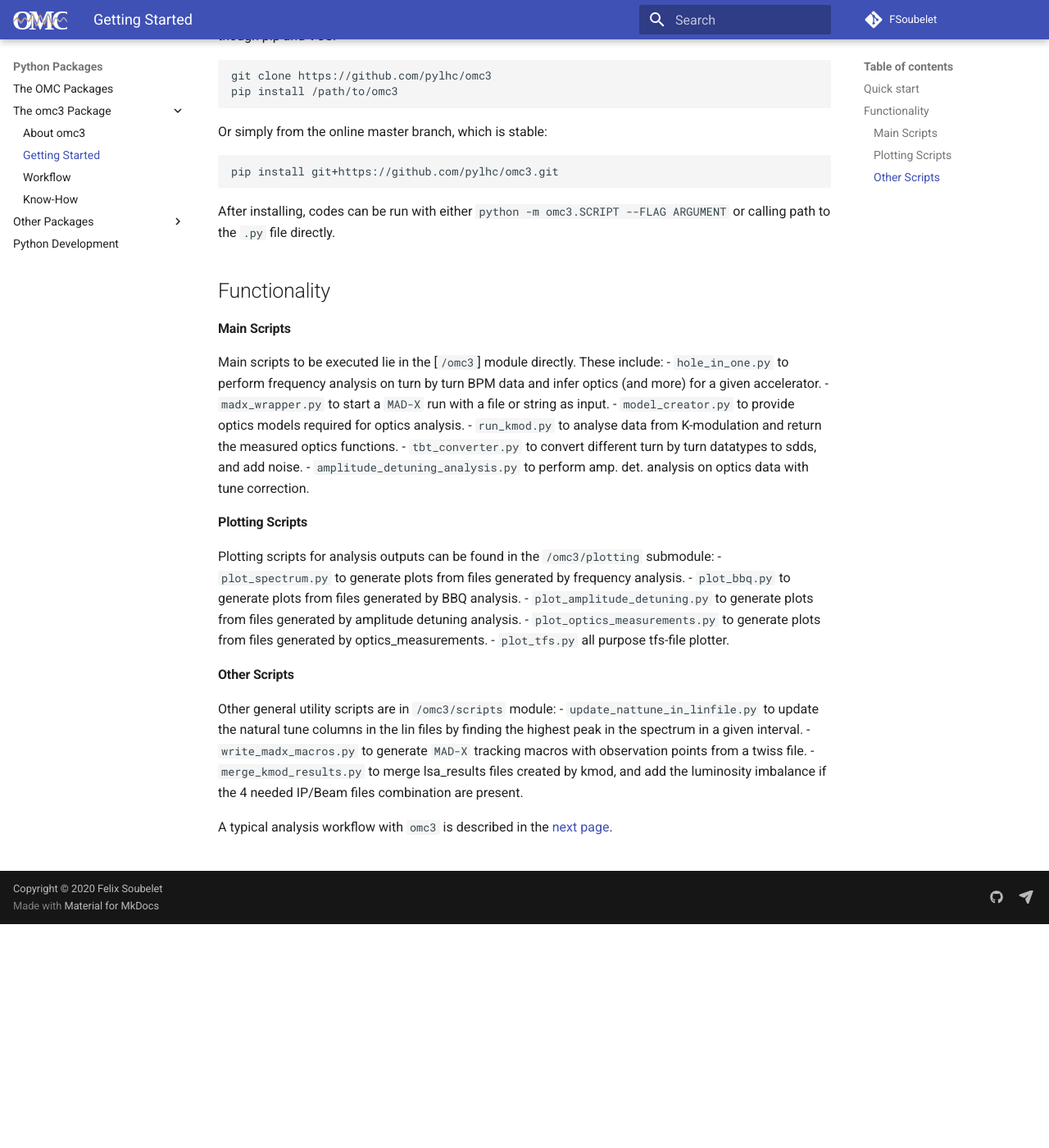
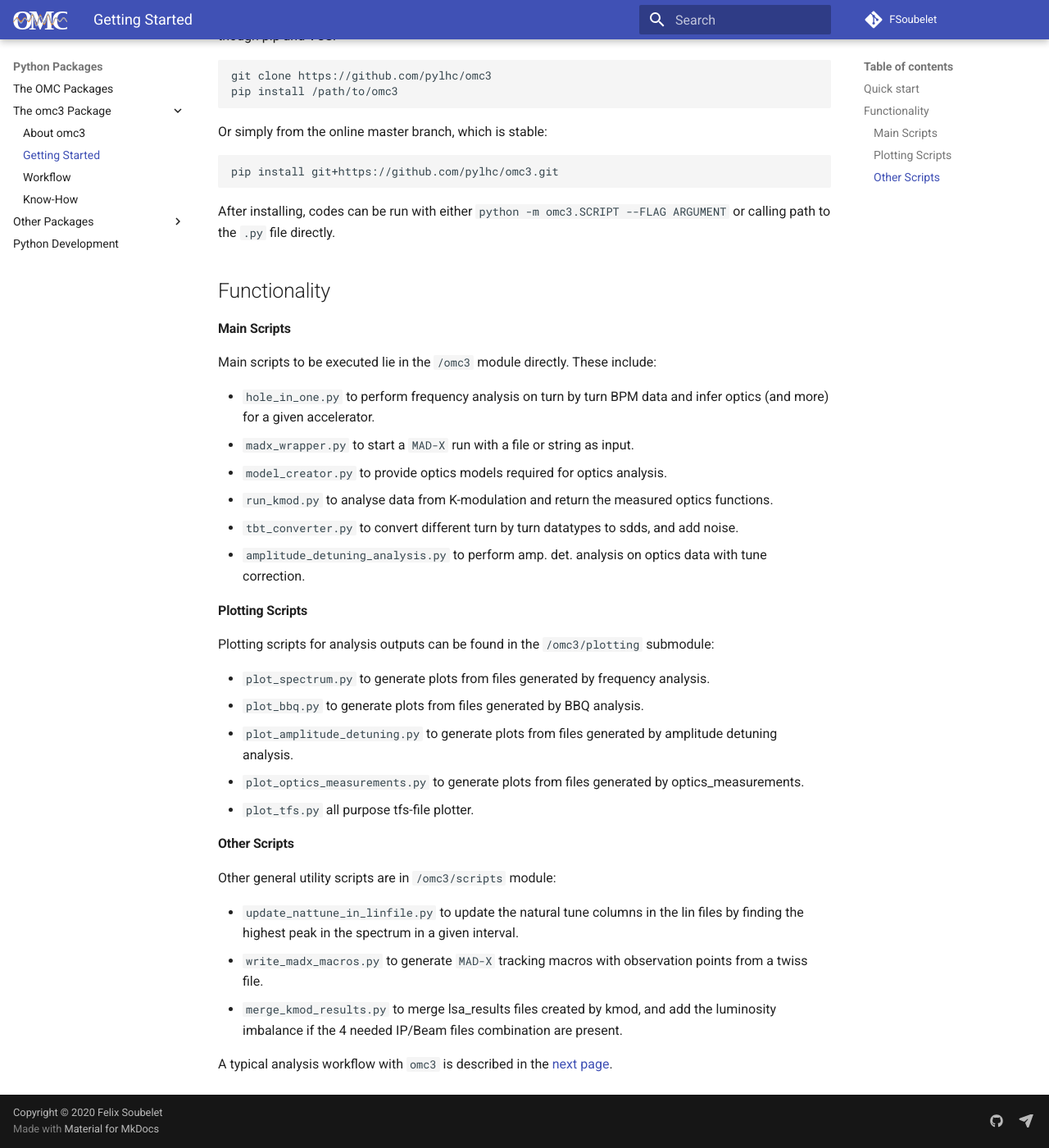
Before and after one commit to pylhc/pylhc.github.io, an MkDocs documentation site: the page built from docs/packages/omc3/getting_started.md, in a window 1280 px wide and 1400 px high, scrolled down 273 px. Shown: the whole window at 82% size. Built offline with MkDocs 1.6.1 and Material for MkDocs 9.7.7, drawn with Linux system fonts in a browser that asks for light colours.

Commit message:
fix list formatting in omc3 page

```diff
--- a/docs/packages/omc3/getting_started.md
+++ b/docs/packages/omc3/getting_started.md
@@ -20,7 +20,8 @@ After installing, codes can be run with either `python -m omc3.SCRIPT --FLAG ARG
 
 #### Main Scripts
 
-Main scripts to be executed lie in the [`/omc3`] module directly. These include:
+Main scripts to be executed lie in the `/omc3` module directly. These include:
+
 - `hole_in_one.py` to perform frequency analysis on turn by turn BPM data and infer optics (and more) for a given accelerator.
 - `madx_wrapper.py` to start a `MAD-X` run with a file or string as input.
 - `model_creator.py` to provide optics models required for optics analysis.
@@ -31,6 +32,7 @@ Main scripts to be executed lie in the [`/omc3`] module directly. These include:
 #### Plotting Scripts
 
 Plotting scripts for analysis outputs can be found in the `/omc3/plotting` submodule:
+
 - `plot_spectrum.py` to generate plots from files generated by frequency analysis.
 - `plot_bbq.py` to generate plots from files generated by BBQ analysis.
 - `plot_amplitude_detuning.py` to generate plots from files generated by amplitude detuning analysis.
@@ -40,6 +42,7 @@ Plotting scripts for analysis outputs can be found in the `/omc3/plotting` submo
 #### Other Scripts
 
 Other general utility scripts are in `/omc3/scripts` module:
+
 - `update_nattune_in_linfile.py` to update the natural tune columns in the lin files by finding the highest peak in the spectrum in a given interval.
 - `write_madx_macros.py` to generate `MAD-X` tracking macros with observation points from a twiss file.
 - `merge_kmod_results.py` to merge lsa_results files created by kmod, and add the luminosity imbalance if the 4 needed IP/Beam files combination are present.
```
